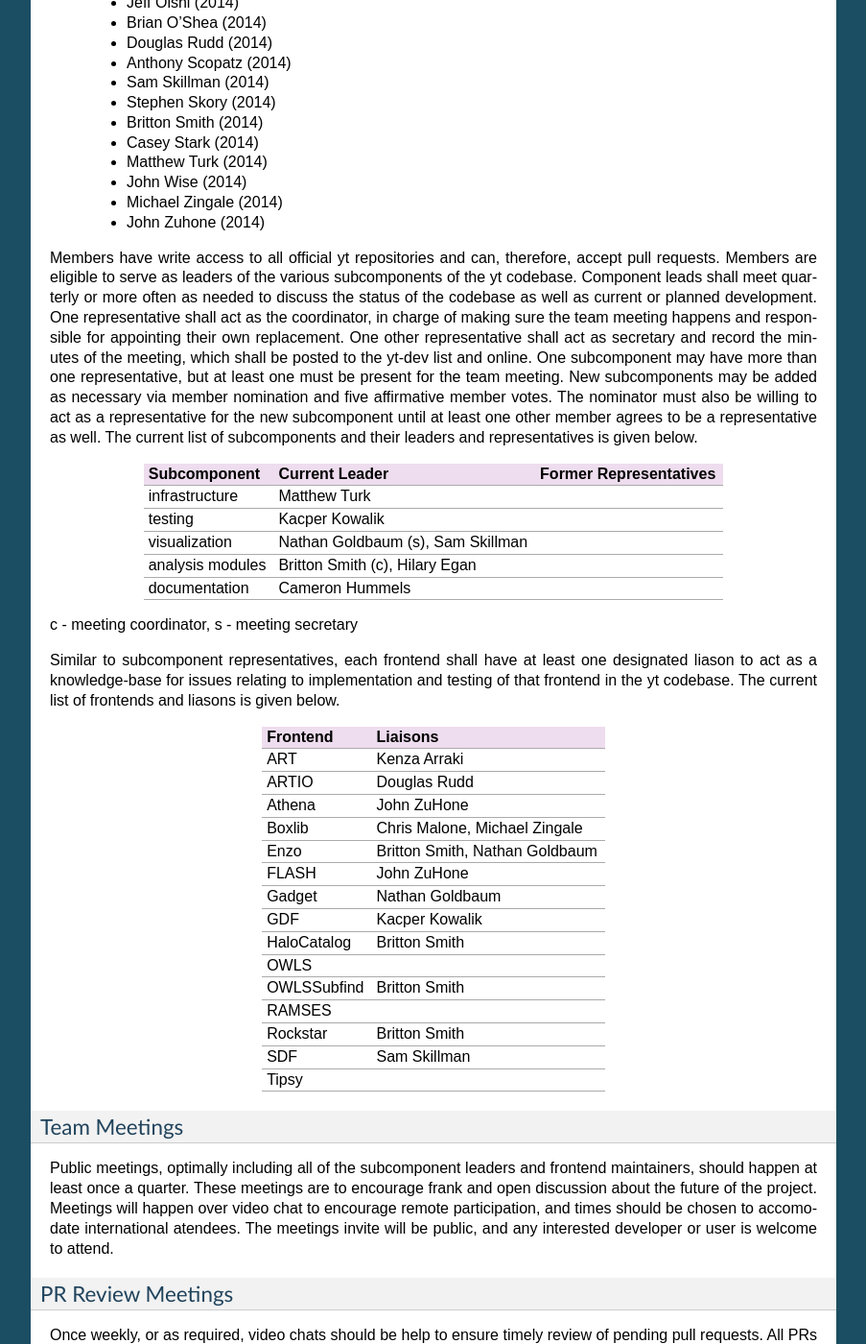
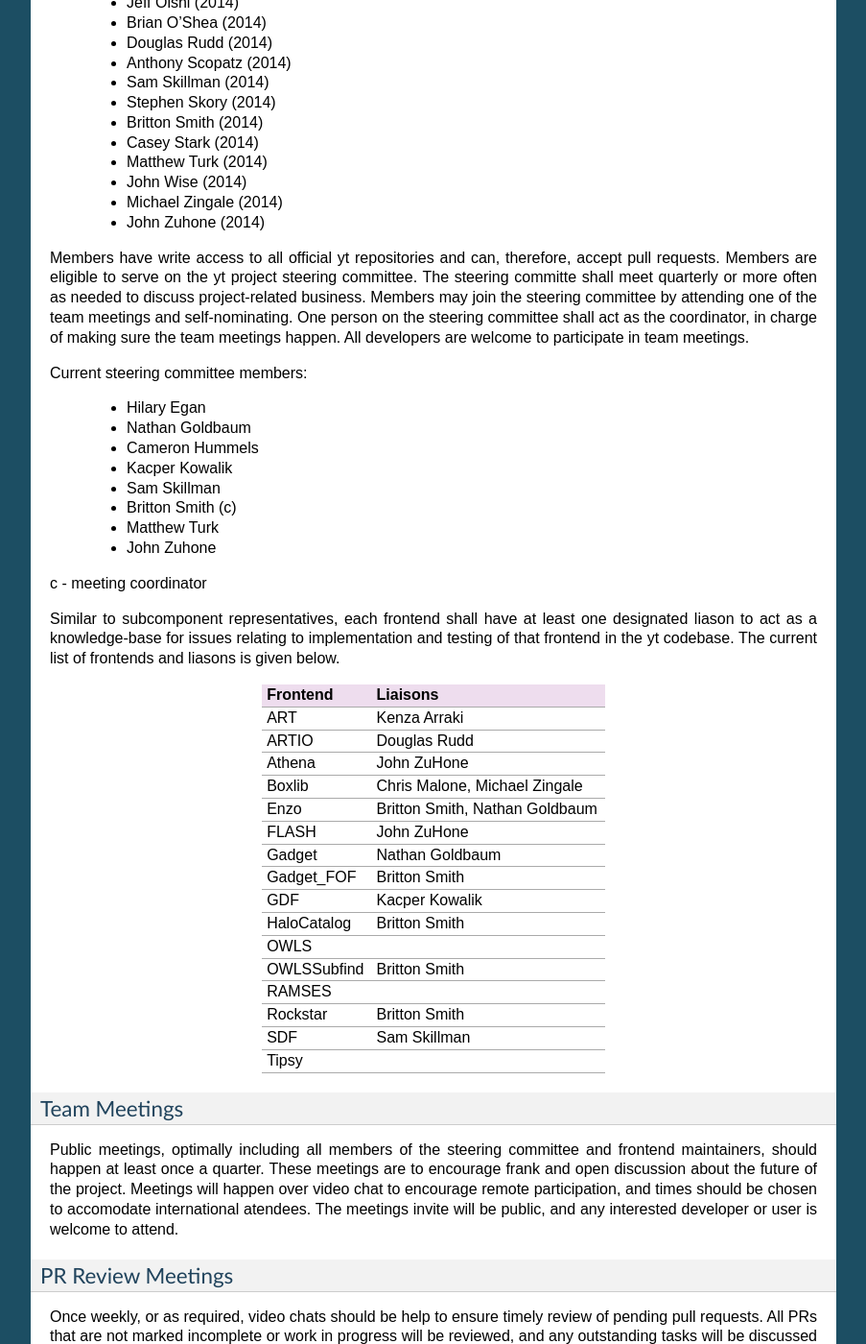
Before and after one commit to yt-project/ytep, a Sphinx documentation site: the page built from source/YTEPs/YTEP-1776.rst, in a window 1280 px wide and 1400 px high, scrolled down 1080 px. Shown: the whole window at 96% size, without its empty margins (198-1101 px from the left). Built offline with Sphinx 7.4.7, drawn with Linux system fonts in a browser that asks for light colours; formulas are drawn with MathJax 3.

Commit message:
Renaming subcomponent leadership as steering committee and updating thusly.

```diff
--- a/source/YTEPs/YTEP-1776.rst
+++ b/source/YTEPs/YTEP-1776.rst
@@ -75,33 +75,26 @@ Current yt members:
   * John Zuhone (2014)
 
 Members have write access to all official yt repositories and can, therefore,
-accept pull requests.  Members are eligible to serve as leaders of the various
-subcomponents of the yt codebase.  Component leads shall meet quarterly or more
-often as needed to discuss the status of the codebase as well as current or
-planned development.  One representative shall act as the coordinator, in charge
-of making sure the team meeting happens and responsible for appointing their own
-replacement.  One other representative shall act as secretary and record the
-minutes of the meeting, which shall be posted to the yt-dev list and online.
-One subcomponent may have more than one representative, but at least one must be
-present for the team meeting.  New subcomponents may be added as necessary via
-member nomination and five affirmative member votes.  The nominator must also be
-willing to act as a representative for the new subcomponent until at least one
-other member agrees to be a representative as well.  The current list of
-subcomponents and their leaders and representatives is given below.
+accept pull requests.  Members are eligible to serve on the yt project steering
+committee.  The steering committe shall meet quarterly or more often as needed
+to discuss project-related business.  Members may join the steering committee by
+attending one of the team meetings and self-nominating.  One person on the
+steering committee shall act as the coordinator, in charge of making sure the
+team meetings happen.  All developers are welcome to participate in team
+meetings.
 
-    ================= ======================= ======================
-    Subcomponent      Current Leader          Former Representatives
-    ================= ======================= ======================
-    infrastructure    Matthew Turk
-    testing           Kacper Kowalik
-    visualization     Nathan Goldbaum (s),
-                      Sam Skillman
-    analysis modules  Britton Smith (c),
-                      Hilary Egan
-    documentation     Cameron Hummels
-    ================= ======================= ======================
+Current steering committee members:
 
-c - meeting coordinator, s - meeting secretary
+  * Hilary Egan
+  * Nathan Goldbaum
+  * Cameron Hummels
+  * Kacper Kowalik
+  * Sam Skillman
+  * Britton Smith (c)
+  * Matthew Turk
+  * John Zuhone
+
+c - meeting coordinator
 
 Similar to subcomponent representatives, each frontend shall have at least one
 designated liason to act as a knowledge-base for issues relating to
@@ -118,6 +111,7 @@ of frontends and liasons is given below.
     Enzo           Britton Smith, Nathan Goldbaum
     FLASH          John ZuHone
     Gadget         Nathan Goldbaum
+    Gadget_FOF     Britton Smith
     GDF            Kacper Kowalik
     HaloCatalog    Britton Smith
     OWLS
@@ -131,7 +125,7 @@ of frontends and liasons is given below.
 Team Meetings
 ^^^^^^^^^^^^^
 
-Public meetings, optimally including all of the subcomponent leaders and
+Public meetings, optimally including all members of the steering committee and
 frontend maintainers, should happen at least once a quarter. These meetings are
 to encourage frank and open discussion about the future of the project. Meetings
 will happen over video chat to encourage remote participation, and times should be
```
